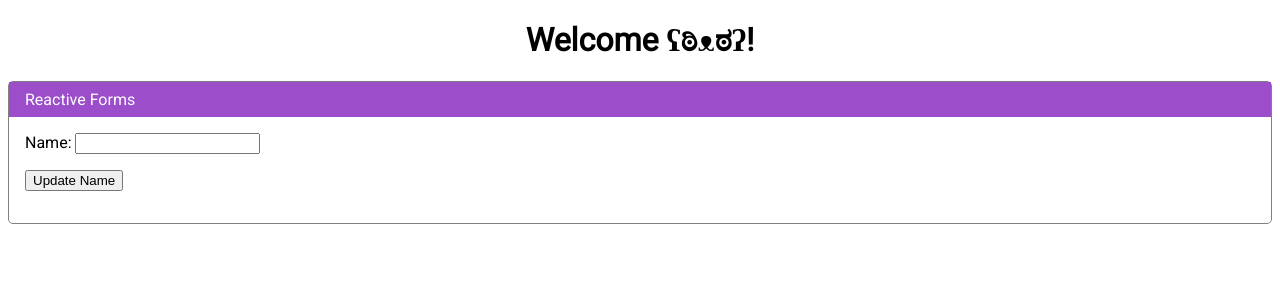
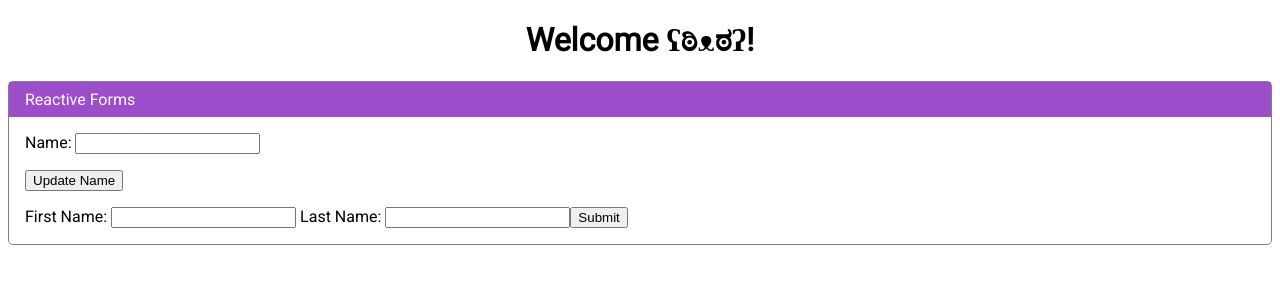
Before and after one commit to Nyalothas/forms-demo, an Angular app: page / in a window 1280 px wide. Shown: the top 300 px of the page. Built offline with nearby package versions, Linux system fonts and the light colour scheme.

Commit message:
added form group

```diff
--- a/src/app/user-editor/user-editor.component.html
+++ b/src/app/user-editor/user-editor.component.html
@@ -5,3 +5,20 @@
 <p>
   <button (click)="updateName()">Update Name</button>
 </p>
+
+
+<form [formGroup]="profileForm" (ngSubmit)="onSubmit()">
+
+  <label>
+    First Name:
+    <input type="text" formControlName="firstName">
+  </label>
+
+  <label>
+    Last Name:
+    <input type="text" formControlName="lastName">
+  </label>
+
+  <button type="submit" [disabled]="!profileForm.valid">Submit</button>
+
+</form>
--- a/src/app/user-editor/user-editor.component.ts
+++ b/src/app/user-editor/user-editor.component.ts
@@ -1,5 +1,5 @@
 import { Component, OnInit } from '@angular/core';
-import { FormControl } from '@angular/forms';
+import { FormControl, FormGroup } from '@angular/forms';
 
 @Component({
   selector: 'app-user-editor',
@@ -10,6 +10,11 @@
 
   name = new FormControl();
 
+  profileForm = new FormGroup({
+    firstName: new FormControl(''),
+    lastName: new FormControl('')
+  });
+
   constructor() { }
 
   ngOnInit() {
@@ -19,4 +24,8 @@
     this.name.setValue('Panda');
   }
 
+  onSubmit() {
+    console.log(this.profileForm.value);
+  }
+
 }
```
